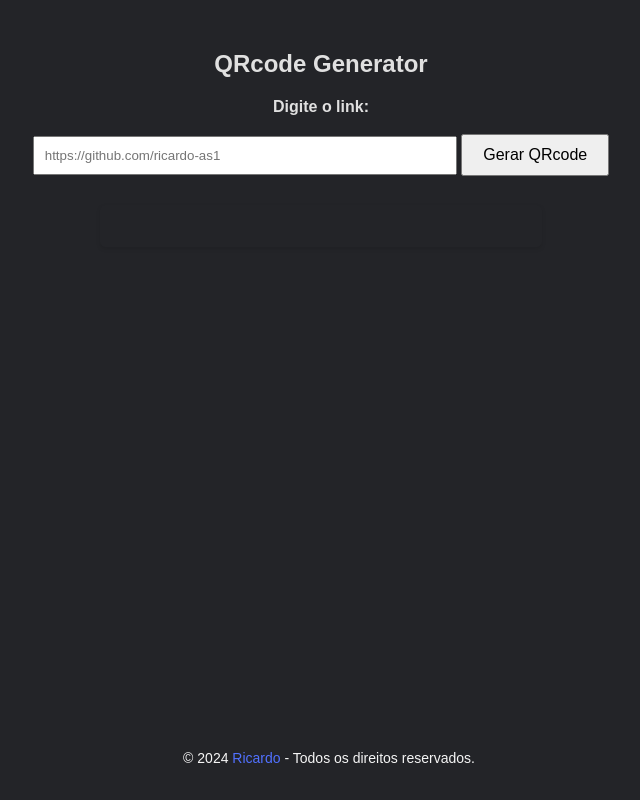
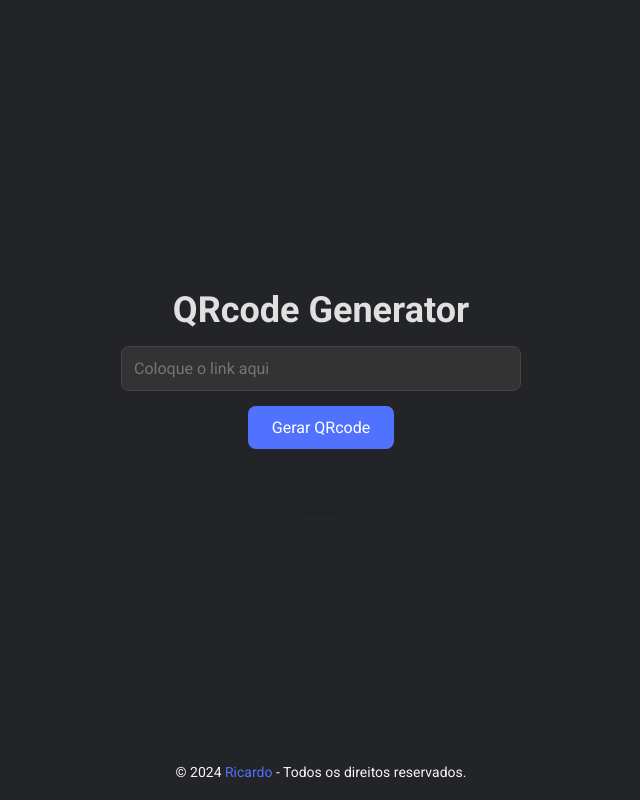
Before and after one commit to ricardo-as1/QRcode, a website: page index.html in a window 1280 px wide. Shown: the whole page, without its empty margins (319-959 px from the left). Drawn offline with Linux system fonts and the light colour scheme.

Commit message:
Atualização 0.0.2

```diff
--- a/QRcode.js
+++ b/QRcode.js
@@ -10,7 +10,7 @@ function gerarQRCode() {
 
   new QRCode(document.getElementById("qrcode"), {
     text: link,
-    width: 200,
-    height: 200
+    width: 250,
+    height: 250
   });
 }
--- a/index.html
+++ b/index.html
@@ -4,16 +4,17 @@
 <head>
   <meta charset="UTF-8">
   <meta name="viewport" content="width=device-width, initial-scale=1.0">
+  <meta name="description" content="QRcode Generator by ricardo-as1">
+  <link rel="icon" href="https://m.media-amazon.com/images/I/61ft+sA-AAL._AC_UF894,1000_QL80_.jpg">
   <title>QRcode Generator</title>
-  <meta name="description" content="QRcode Generator by ricardo-as1">
+
   <link rel="stylesheet" href="style.css">
   <script src="https://cdnjs.cloudflare.com/ajax/libs/qrcodejs/1.0.0/qrcode.min.js"></script>
 </head>
 
 <body>
   <h2>QRcode Generator</h2>
-  <label for="link">Digite o link:</label>
-  <input type="text" id="link" placeholder="https://github.com/ricardo-as1">
+  <input type="text" id="link" placeholder="Coloque o link aqui">
   <button onclick="gerarQRCode()">Gerar QRcode</button>
   <div id="qrcode" style="margin-top: 20px;"></div>
   <script src="QRcode.js"></script>
--- a/package.json
+++ b/package.json
@@ -1,10 +1,10 @@
 {
   "name": "qrcode",
-  "version": "0.0.1",
+  "version": "0.0.2",
   "description": "Initial project QRcode Generator",
   "main": "index.html",
   "scripts": {
-    "test": "echo \"Error: no test specified\" && exit 1"
+    "start": "start index.html"
   },
   "repository": {
     "type": "git",
--- a/style.css
+++ b/style.css
@@ -1,51 +1,74 @@
+@import url('https://fonts.googleapis.com/css2?family=Roboto:wght@400;500;700&display=swap');
+
+* {
+  margin: 0;
+  padding: 0;
+  box-sizing: border-box;
+  font-family: 'Roboto', sans-serif;
+}
+
 body {
   color: #e0e0e0;
-  font-size: 16px;
-  font-family: Arial, sans-serif;
-  text-align: center;
-  margin-top: 50px;
+  font-size: 24px;
+  background-color: #232428;
+  display: flex;
+  flex-direction: column;
+  justify-content: center;
+  align-items: center;
+  height: 100vh;
+  margin: 0;
+  padding: 20px;
   background-color: #232428;
 }
 
-/* Estilo para o título principal */
 h1 {
+  text-align: center;
   color: #e0e0e0;
   margin-bottom: 20px;
 }
 
-/* Estilo para labels */
-label {
-  display: block;
-  margin-bottom: 10px;
-  font-weight: bold;
+input[type="text"],
+input[type="file"],
+textarea {
+  padding: 12px;
+  width: 80%;
+  max-width: 400px;
+  margin: 15px 0;
+  background-color: #333;
   color: #e0e0e0;
+  border: 1px solid #444;
+  border-radius: 8px;
+  font-size: 16px;
+  transition: all 0.3s ease;
 }
 
-/* Estilo para inputs de texto e arquivo */
-input[type="text"],
-input[type="file"] {
-  padding: 10px;
-  width: 80%;
-  max-width: 400px;
-  margin: 10px 0;
+input[type="text"]:focus,
+input[type="file"]:focus,
+textarea:focus {
+  border-color: #5171ff;
+  background-color: #444;
+  outline: none;
 }
 
-/* Estilo para textarea */
-textarea {
-  padding: 10px;
-  width: 80%;
-  max-width: 400px;
-  margin: 10px 0;
+button {
+  padding: 12px 24px;
+  font-size: 16px;
+  cursor: pointer;
+  background-color: #5171ff;
+  color: #fff;
+  border: none;
+  border-radius: 8px;
+  transition: all 0.3s ease;
 }
 
-/* Estilo para botões */
-button {
-  padding: 10px 20px;
-  font-size: 16px;
-  cursor: pointer;
+button:hover {
+  background-color: #3a54c7;
 }
 
-/* Estilo para o QR Code */
+button:active {
+  background-color: #2d47a0;
+}
+
 #qrcode {
   display: flex;
   flex-direction: column;
@@ -61,7 +84,6 @@ button {
   margin-top: 20px;
 }
 
-/* Estilo para o texto do QR Code */
 #qrcode p {
   font-size: 14px;
   color: #555;
@@ -69,7 +91,6 @@ button {
   text-align: center;
 }
 
-/* Estilo para a imagem do QR Code */
 #qrcode img {
   display: block;
   max-width: 100%;
@@ -79,7 +100,6 @@ button {
   margin-top: 10px;
 }
 
-/* Estilo para o rodapé */
 footer {
   background-color: #232428;
   color: #f5f5f5;
@@ -91,7 +111,6 @@ footer {
   font-size: 14px;
 }
 
-/* Estilo para o link do rodapé */
 footer a {
   margin: 0%;
   color: #5171ff;
```
Also changed, not shown: README.md (added), 1 other file.
